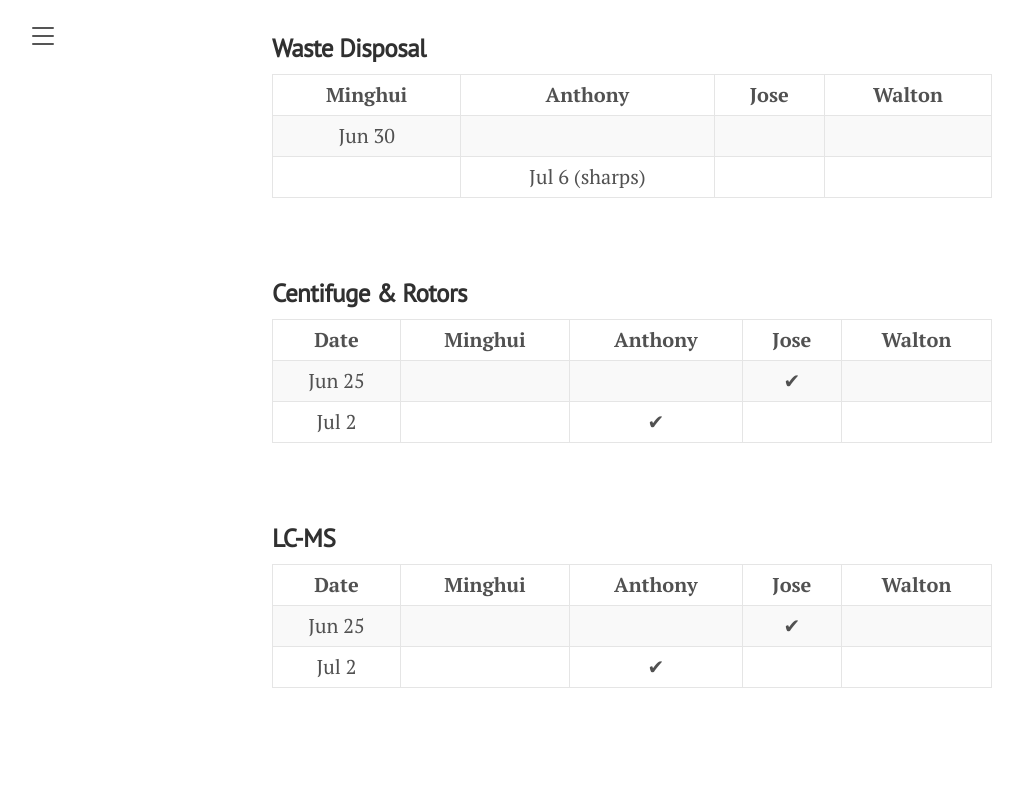
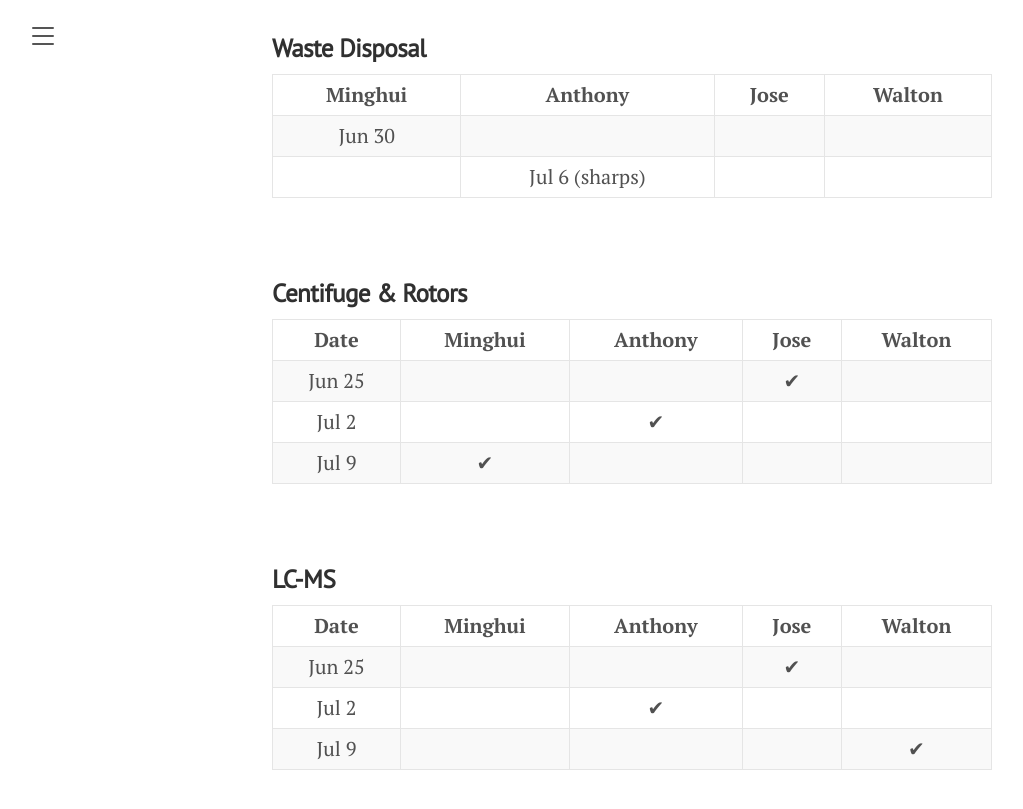
Before and after one commit to horsmanlab/horsmanlab.github.io, a Jekyll site: the page built from duties.md, in a window 1280 px wide and 900 px high, scrolled down 2062 px. Shown: the top 809 px of the window, without its empty margins (8-1031 px from the left). Built offline with Jekyll 4.4.1, drawn with Linux system fonts in a browser that asks for light colours.

Commit message:
Jul 9 update

```diff
--- a/duties.md
+++ b/duties.md
@@ -154,6 +154,13 @@ title: Duties
       <td align="center"></td>
       <td align="center"></td>
     </tr>
+    <tr>
+      <td align="center">Jul 9</td>
+      <td align="center">&#x2714;</td>
+      <td align="center"></td>
+      <td align="center"></td>
+      <td align="center"></td>
+    </tr>
     </tbody>
   </table>
 <br/>
@@ -185,6 +192,13 @@ title: Duties
       <td align="center"></td>
       <td align="center"></td>
     </tr>
+    <tr>
+      <td align="center">Jul 9</td>
+      <td align="center"></td>
+      <td align="center"></td>
+      <td align="center"></td>
+      <td align="center">&#x2714;</td>
+    </tr>
     </tbody>
   </table>
 <br/>
```
Also changed, not shown: _posts/2021-06-15-example-content.md (deleted, +0 -9 lines), _posts/2021-07-08-example-content.md (added, +13 -0 lines), contact.md (+0 -1 lines), _posts/2021-07-09-welcome.md (renamed from _posts/2021-06-19-introducing-lanyon.md), 11 other files.
